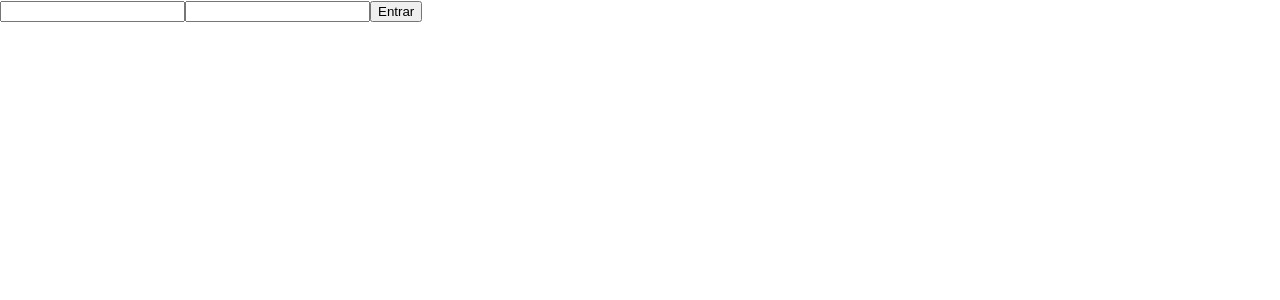
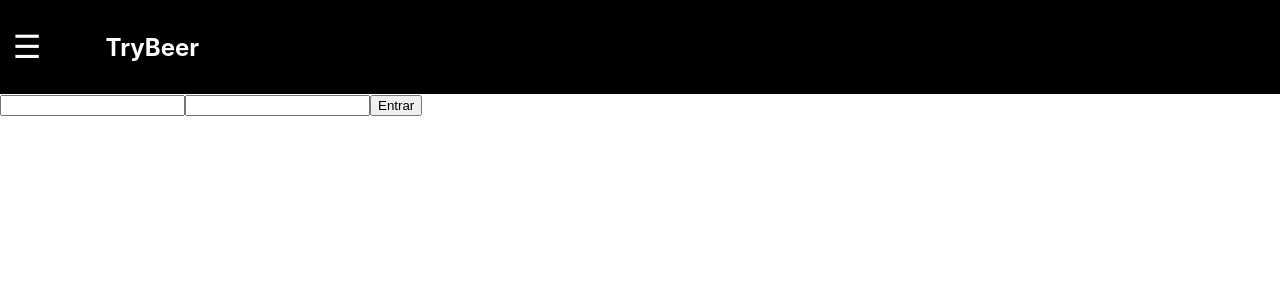
Before and after one commit to ldferrari/sd-05-trybeer, a React (Create React App) app in the folder front-end/: page / in a window 1280 px wide. Shown: the top 300 px of the page. Built offline with nearby package versions, Linux system fonts and the light colour scheme.

Commit message:
header+começo do CSS

```diff
--- a/front-end/src/components/header/index.css
+++ b/front-end/src/components/header/index.css
@@ -3,8 +3,8 @@
   background-color: black;
   color: white;
   display: flex;
-  justify-content: space-between;
-
+  flex-wrap: wrap;
+  width: 100%;
 }
 
 .burguerBtn {
@@ -12,8 +12,13 @@
   border: none;
   color: white;
   cursor: pointer;
-  font-size: 3rem;
-  padding: .5rem;
+  font-size: 2rem;
+  padding: 1%;
+}
+
+.title {
+  margin-left: 3%;
+  padding: 1%;
 }
 
 .sideBar {
@@ -22,12 +27,20 @@
   display: flex;
   flex-direction: column;
   text-decoration: none;
-
-  /* position: fixed; */
+    /* position: fixed; */
   /* transform: translateX(-30rem); */
-  width: 30rem;
-  /* height: 100%; */
+  width: 100%;
+  height: 100%;
 }
 /* .sideBar.open {
   transform: translateX(0);
 } */
+.menuBtn {
+  color: white;
+  text-decoration: none;
+  padding: 2%;
+}
+
+ul {
+  list-style-type: none;
+}
--- a/front-end/src/components/header/index.js
+++ b/front-end/src/components/header/index.js
@@ -11,7 +11,7 @@ const Header = ({ children }) => {
     <Fragment>
       <div className="header">
         <button
-          className="burgerBtn"
+          className="burguerBtn"
           data-testid="top-hamburguer"
           // onClick="openMenu()"
           onClick={() => { setDisplay(!display)}}
@@ -21,18 +21,12 @@ const Header = ({ children }) => {
         <h2 data-testid="top-title" className="title">{children}</h2>
         { display && <aside className="sideBar">
           <ul>
-            <li>
-              <Link to="/cliente-produtos"> Produtos</Link>
-            </li>
-            <li>
-              <Link to="/cliente-pedidos">Meus pedidos</Link>
-            </li>
-            <li>
-              <Link to="/cliente-perfil">Meu Perfil</Link>
-            </li>
-            <li>
-            <Link to="/">Sair</Link>
-            </li>
+            <li className="menuBtn"><Link className="menuBtn" to="/cliente-produtos"> Produtos</Link></li>
+            <li className="menuBtn"><Link to="/cliente-pedidos" className="menuBtn">Meus pedidos</Link></li>
+            <li className="menuBtn"><Link to="/cliente-perfil" className="menuBtn">Meu Perfil</Link></li>
+          </ul>
+          <ul>
+            <li className="menuBtn"><Link Link to="/" className="menuBtn">Sair</Link></li>
           </ul>
         </aside>}
       </div>
--- a/front-end/src/pages/Login/index.js
+++ b/front-end/src/pages/Login/index.js
@@ -1,10 +1,12 @@
 import React, { useState } from 'react';
 // import { Redirect } from 'react-router-dom';
 import './index.css';
+import Header from '../../components/header';
 
 const Login = () => {
   return (
     <div>
+      <Header>TryBeer</Header>
       <form>
         <input/>
         <input/>
```
